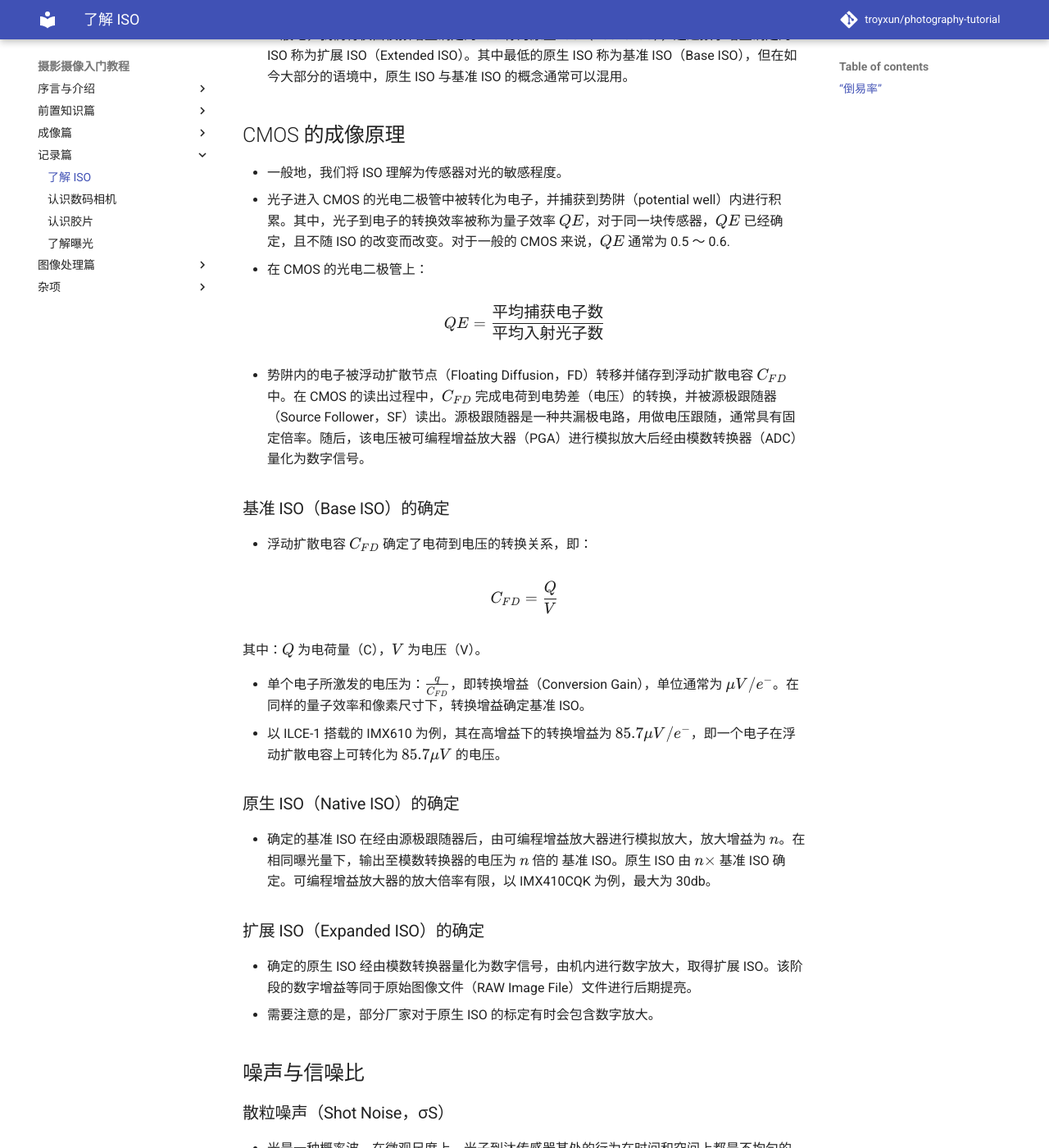
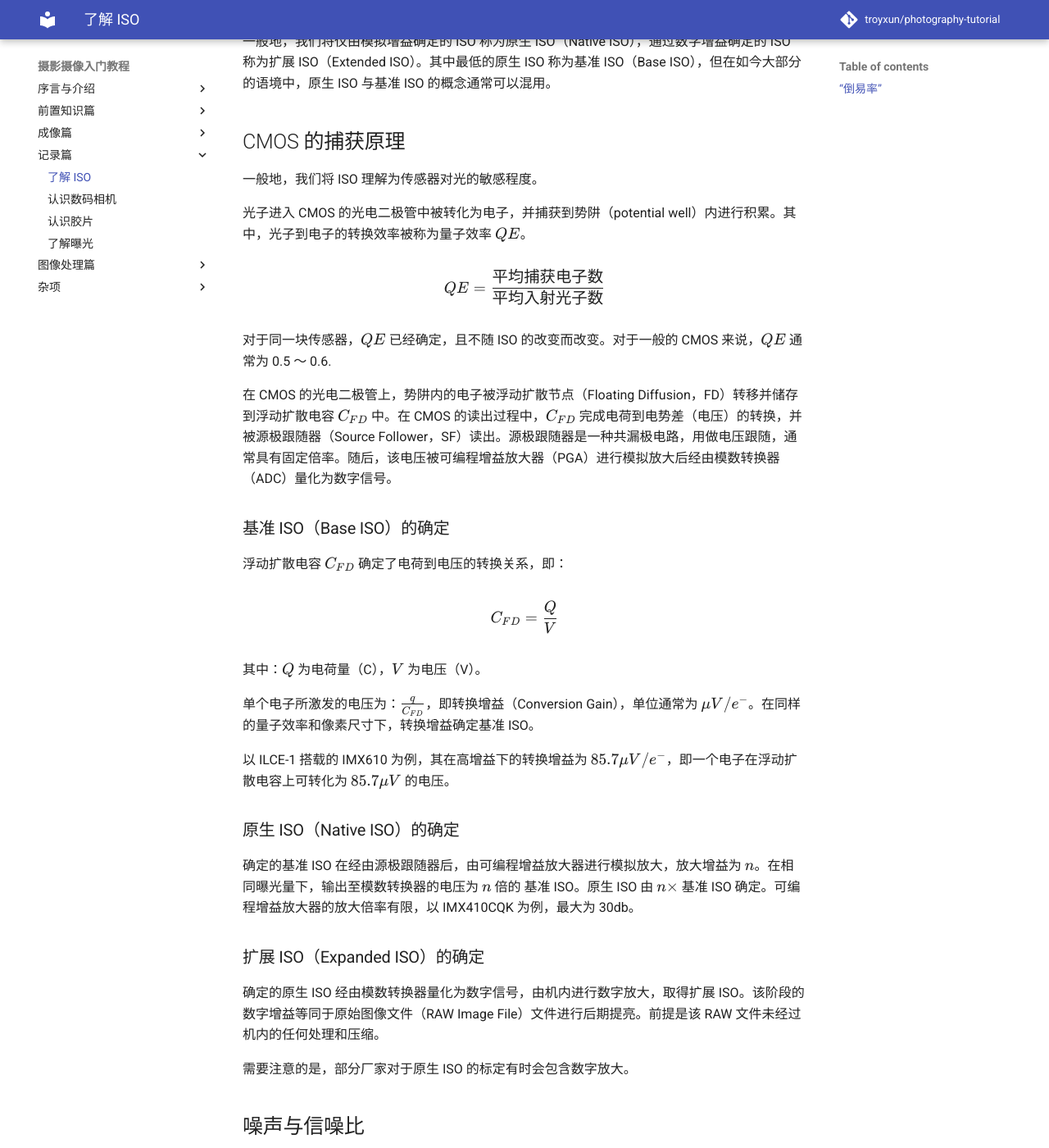
Before and after one commit to troyxun/photography-tutorial, an MkDocs documentation site: the page built from docs/iso.md, in a window 1280 px wide and 1400 px high, scrolled down 583 px. Shown: the whole window at 82% size. Built offline with MkDocs 1.6.1 and Material for MkDocs 9.7.7, drawn with Linux system fonts in a browser that asks for light colours; comment, search, counter and statistics services are not loaded; some of the changed text lies outside the part shown.

Commit message:
Modify iso.md

```diff
--- a/docs/iso.md
+++ b/docs/iso.md
@@ -13,22 +13,27 @@
 # 数码时代的感光度（ISO）
 
 ## 何为 ISO
-- ISO 的本质是增益（Gain），既可以是模拟增益，也可以是数字增益。
-- 一般地，我们将仅由模拟增益确定的 ISO 称为原生 ISO（Native ISO），通过数字增益确定的 ISO 称为扩展 ISO（Extended ISO）。其中最低的原生 ISO 称为基准 ISO（Base ISO），但在如今大部分的语境中，原生 ISO 与基准 ISO 的概念通常可以混用。
 
-## CMOS 的成像原理
-- 一般地，我们将 ISO 理解为传感器对光的敏感程度。
-- 光子进入 CMOS 的光电二极管中被转化为电子，并捕获到势阱（potential well）内进行积累。其中，光子到电子的转换效率被称为量子效率 $QE$，对于同一块传感器，$QE$ 已经确定，且不随 ISO 的改变而改变。对于一般的 CMOS 来说，$QE$ 通常为 0.5 ～ 0.6.
-- 在 CMOS 的光电二极管上：
+ISO 的本质是增益（Gain），既可以是模拟增益，也可以是数字增益。
+
+一般地，我们将仅由模拟增益确定的 ISO 称为原生 ISO（Native ISO），通过数字增益确定的 ISO 称为扩展 ISO（Extended ISO）。其中最低的原生 ISO 称为基准 ISO（Base ISO），但在如今大部分的语境中，原生 ISO 与基准 ISO 的概念通常可以混用。
+
+## CMOS 的捕获原理
+
+一般地，我们将 ISO 理解为传感器对光的敏感程度。
+
+光子进入 CMOS 的光电二极管中被转化为电子，并捕获到势阱（potential well）内进行积累。其中，光子到电子的转换效率被称为量子效率 $QE$。
 
 $$
 QE = \frac{平均捕获电子数}{平均入射光子数}
 $$
 
-- 势阱内的电子被浮动扩散节点（Floating Diffusion，FD）转移并储存到浮动扩散电容 $C_{FD}$ 中。在 CMOS 的读出过程中，$C_{FD}$ 完成电荷到电势差（电压）的转换，并被源极跟随器（Source Follower，SF）读出。源极跟随器是一种共漏极电路，用做电压跟随，通常具有固定倍率。随后，该电压被可编程增益放大器（PGA）进行模拟放大后经由模数转换器（ADC）量化为数字信号。
+对于同一块传感器，$QE$ 已经确定，且不随 ISO 的改变而改变。对于一般的 CMOS 来说，$QE$ 通常为 0.5 ～ 0.6.
+
+在 CMOS 的光电二极管上，势阱内的电子被浮动扩散节点（Floating Diffusion，FD）转移并储存到浮动扩散电容 $C_{FD}$ 中。在 CMOS 的读出过程中，$C_{FD}$ 完成电荷到电势差（电压）的转换，并被源极跟随器（Source Follower，SF）读出。源极跟随器是一种共漏极电路，用做电压跟随，通常具有固定倍率。随后，该电压被可编程增益放大器（PGA）进行模拟放大后经由模数转换器（ADC）量化为数字信号。
 
 ### 基准 ISO（Base ISO）的确定
-- 浮动扩散电容 $C_{FD}$ 确定了电荷到电压的转换关系，即：
+浮动扩散电容 $C_{FD}$ 确定了电荷到电压的转换关系，即：
 
 $$
 C_{FD} = \frac{Q}{V}
@@ -36,19 +41,25 @@ $$
 
 其中：$Q$ 为电荷量（C），$V$ 为电压（V）。
 
-- 单个电子所激发的电压为：$\frac{q}{C_{FD}}$，即转换增益（Conversion Gain），单位通常为 $\mu V/e^-$。在同样的量子效率和像素尺寸下，转换增益确定基准 ISO。
-- 以 ILCE-1 搭载的 IMX610 为例，其在高增益下的转换增益为 $85.7\mu V/e^-$，即一个电子在浮动扩散电容上可转化为 $85.7\mu V$ 的电压。
+单个电子所激发的电压为：$\frac{q}{C_{FD}}$，即转换增益（Conversion Gain），单位通常为 $\mu V/e^-$。在同样的量子效率和像素尺寸下，转换增益确定基准 ISO。
+
+以 ILCE-1 搭载的 IMX610 为例，其在高增益下的转换增益为 $85.7\mu V/e^-$，即一个电子在浮动扩散电容上可转化为 $85.7\mu V$ 的电压。
 
 ### 原生 ISO（Native ISO）的确定
-- 确定的基准 ISO 在经由源极跟随器后，由可编程增益放大器进行模拟放大，放大增益为 $n$。在相同曝光量下，输出至模数转换器的电压为 $n$ 倍的 基准 ISO。原生 ISO 由 $n ×$ 基准 ISO 确定。可编程增益放大器的放大倍率有限，以 IMX410CQK 为例，最大为 30db。
+
+确定的基准 ISO 在经由源极跟随器后，由可编程增益放大器进行模拟放大，放大增益为 $n$。在相同曝光量下，输出至模数转换器的电压为 $n$ 倍的 基准 ISO。原生 ISO 由 $n ×$ 基准 ISO 确定。可编程增益放大器的放大倍率有限，以 IMX410CQK 为例，最大为 30db。
 
 ### 扩展 ISO（Expanded ISO）的确定
-- 确定的原生 ISO 经由模数转换器量化为数字信号，由机内进行数字放大，取得扩展 ISO。该阶段的数字增益等同于原始图像文件（RAW Image File）文件进行后期提亮。
-- 需要注意的是，部分厂家对于原生 ISO 的标定有时会包含数字放大。
+
+确定的原生 ISO 经由模数转换器量化为数字信号，由机内进行数字放大，取得扩展 ISO。该阶段的数字增益等同于原始图像文件（RAW Image File）文件进行后期提亮。前提是该 RAW 文件未经过机内的任何处理和压缩。
+
+需要注意的是，部分厂家对于原生 ISO 的标定有时会包含数字放大。
 
 ## 噪声与信噪比
 ### 散粒噪声（Shot Noise，σS）
-- 光是一种概率波，在微观尺度上，光子到达传感器某处的行为在时间和空间上都是不均匀的，呈现一定概率。一定时间内光子打到传感器后的接收数量的统计规律符合均值为 $\lambda$ 的泊松分布（Poisson Distribution），其期望 $\mu = \lambda$，方差 $\sigma^2 = \lambda$，标准差 $\sigma = \sqrt{\lambda}$。
+
+光是一种概率波，在微观尺度上，光子到达传感器某处的行为在时间和空间上都是不均匀的，呈现一定概率。一定时间内光子打到传感器后的接收数量的统计规律符合均值为 $\lambda$ 的泊松分布（Poisson Distribution），其期望 $\mu = \lambda$，方差 $\sigma^2 = \lambda$，标准差 $\sigma = \sqrt{\lambda}$。
+
 - 在现有的技术条件下，读出噪声通常为几个电子的级别。在大多数情况下，**光的散粒噪声是噪点的第一大来源**。
 - 光的散粒噪声是由于光子离散特性导致的统计涨落，是与被测信号的高低水平有关的，与传感器温度无关。
 
@@ -58,56 +69,79 @@ $$
 SNR = \frac{\mu}{\sigma} = \sqrt{\lambda}
 $$
 
-- 某像素将 n 个光子转换为电子，此时散粒噪声信噪比：
+某像素将 n 个光子转换为电子，此时散粒噪声信噪比：
 
 $$
 SNR_{shot\ noise} = \frac{n}{\sqrt{n}} = \sqrt{n}
 $$
 
-- 对于散粒噪声，当捕获电子量 n 增加，标准差（噪声）以 $\sqrt{n}$ 形式增加，信噪比也以 $\sqrt{n}$ 形式增加。因此，增加进光量可以提高信噪比。
-- 对于本身光照强度低的场景，CMOS 进光量小，散粒噪声信噪比低，此时通过提高 ISO 以获得正确曝光，增益会导致图片噪点更明显。
-- 噪点的原因是低进光量，不是高 ISO。不存在所谓「ISO 越高噪点越多」。
+对于散粒噪声，当捕获电子量 n 增加，标准差（噪声）以 $\sqrt{n}$ 形式增加，信噪比也以 $\sqrt{n}$ 形式增加。因此，增加进光量可以提高信噪比。
+
+对于本身光照强度低的场景，CMOS 进光量小，散粒噪声信噪比低，此时通过提高 ISO 以获得正确曝光，增益会导致图片噪点更明显。
+
+噪点的原因是低进光量，不是高 ISO。不存在所谓「ISO 越高噪点越多」。而是因为本来的进光量就不足，这时候信噪比已经很低了，提高 ISO 只是被迫提高画面亮度，把本来就存在的噪点放大了。
 
 ### 暗散粒噪声（Dark Current Shot Noise，σD）
-- 硅片中电子的热运动会导致一些价电子随机激发至导带中形成暗电流（dark current），所以即使完全没有光子入射，传感器也会存在一定的信号输出。
-- 在曝光过程中，暗电流的随机变化即形成暗散粒噪声。暗电流变化的主要原因是电子穿过 PN 结时会遇到 PN 结的电势屏障（barrier），电子穿越屏障需要经历动能-势能-动能的转换过程，所以需要耗费一些时间。
-- 暗散粒噪声是由于电子的离散特性导致的统计涨落，在统计上服从泊松分布，与光信号的高低水平无关，但与传感器的温度有关，一般的规律是温度每升高 8°C 暗电流翻一倍。
+
+硅片中电子的热运动会导致一些价电子随机激发至导带中形成暗电流（dark current），所以即使完全没有光子入射，传感器也会存在一定的信号输出。
+
+在曝光过程中，暗电流的随机变化即形成暗散粒噪声。暗电流变化的主要原因是电子穿过 PN 结时会遇到 PN 结的电势屏障（barrier），电子穿越屏障需要经历动能-势能-动能的转换过程，所以需要耗费一些时间。
+
+暗散粒噪声是由于电子的离散特性导致的统计涨落，在统计上服从泊松分布，与光信号的高低水平无关，但与传感器的温度有关，一般的规律是温度每升高 8°C 暗电流翻一倍。
 
 ### 读出噪声（Readout Noise，σR）
-- 读出噪声是读出电路引入的噪声，即 CMOS 对信号的读出本身引入的噪声，其最大的来源是信号经由模数转换器量化之前的模拟电路部分。
-- 读出噪声是由于电路放大或数模转换导致的统计涨落
+
+读出噪声是读出电路引入的噪声，即 CMOS 对信号的读出本身引入的噪声，其最大的来源是信号经由模数转换器量化之前的模拟电路部分。
+
+读出噪声是由于电路放大或数模转换导致的统计涨落
 
 #### 前端读出噪声
-- 一般地，浮动扩散节点和源极跟随器会分别引入约 $100\mu V$ 的噪声。同时，信号传输至可编程增益放大器时也会引入传输噪声。
-- 当使用高 ISO 时，可编程增益放大器对源极跟随器的读出电压添加模拟增益，导致在可编程增益放大器之前引入的所有读出噪声也被同步放大。
-- 这一段随模拟增益放大而放大的读出噪声称为前端读出噪声。
+
+一般地，浮动扩散节点和源极跟随器会分别引入约 $100\mu V$ 的噪声。同时，信号传输至可编程增益放大器时也会引入传输噪声。
+
+当使用高 ISO 时，可编程增益放大器对源极跟随器的读出电压添加模拟增益，导致在可编程增益放大器之前引入的所有读出噪声也被同步放大。
+
+这一段随模拟增益放大而放大的读出噪声称为前端读出噪声。
 
 #### 后端读出噪声
-- 可编程增益放大器和模数转换器本身及二者的信号传输过程也会引入噪声，该部分噪声不随模拟增益的改变而改变，称为后端读出噪声。
+
+可编程增益放大器和模数转换器本身及二者的信号传输过程也会引入噪声，该部分噪声不随模拟增益的改变而改变，称为后端读出噪声。
 
 #### 量化噪声（Quantization Noise）
-- 在模数转换器中，连续变化的模拟信号采样为离散的数字信号是一个**量化**的过程。
-- 数字信号的精度总是有限的，通常为 10bit 至 14bit，幅值位于两个相邻数字之间的模拟信号会四舍五入到最接近的数值，该过程一定是不完美的，引发的误差称为量化误差，引入量化噪声。
-- 量化噪声在原始图像文件中的反映通常为固定的几个 bit，可以通过提高模数转换器的量化精度（bit 数）降低量化噪声。如 IMX455AQK-K 采用的 16bit 模数转换器。
+
+在模数转换器中，连续变化的模拟信号采样为离散的数字信号是一个**量化**的过程。
+
+数字信号的精度总是有限的，通常为 10bit 至 14bit，幅值位于两个相邻数字之间的模拟信号会四舍五入到最接近的数值，该过程一定是不完美的，引发的误差称为量化误差，引入量化噪声。
+
+量化噪声在原始图像文件中的反映通常为固定的几个 bit，可以通过提高模数转换器的量化精度（bit 数）降低量化噪声。如 IMX455AQK-K 采用的 16bit 模数转换器。
 
 ### 热噪声（kT/C Noise）
-- 成像过程中随着曝光时间的延长，CMOS 产热引入的噪声称为热噪声（kT/C Noise）。
-- 卷帘曝光方式需要在先对势阱复位，将势阱中自由积累的电荷全部释放，为后续的读出准备。但是由于暗电流的存在，每次复位后都会残留一些大小随机的噪声信号，即复位噪声(σr)，其大小与像素结构、芯片温度、PN 结电容有关，因此也称为热噪声（kT/C Noise）。
+
+成像过程中随着曝光时间的延长，CMOS 产热引入的噪声称为热噪声（kT/C Noise）。
+
+卷帘曝光方式需要在先对势阱复位，将势阱中自由积累的电荷全部释放，为后续的读出准备。但是由于暗电流的存在，每次复位后都会残留一些大小随机的噪声信号，即复位噪声(σr)，其大小与像素结构、芯片温度、PN 结电容有关，因此也称为热噪声（kT/C Noise）。
 
 ### 固定模式噪声（Fixed Pattern Noise，FPN）
-- 由于不同像素间的空间不均匀性引入的噪声称为固定模式噪声（Fixed Pattern Noise，FPN）。固定模式噪声是固定不变的，与信号高低水平和传感器温度无关，因此可以通过标定的方法减除，在计算噪声时可忽略该项。另外，坏像素、瑕疵像素也可以视为一种固定模式噪声。
-- 黑场中固定模式噪声趋同，部分摄影机可通过调整黑平衡重新标定固定模式噪声。
+
+由于不同像素间的空间不均匀性引入的噪声称为固定模式噪声（Fixed Pattern Noise，FPN）。固定模式噪声是固定不变的，与信号高低水平和传感器温度无关，因此可以通过标定的方法减除，在计算噪声时可忽略该项。另外，坏像素、瑕疵像素也可以视为一种固定模式噪声。
+
+黑场中固定模式噪声趋同，部分摄影机可通过调整黑平衡重新标定固定模式噪声。
+
+- 对于含有快门的照相机和摄像机，黑平衡标定往往会定期自动进行。
+- 对于无快门的摄像机，黑平衡标定往往需要手动进行，或相机提示用户安装镜头盖后进行。
 
 ## 动态范围与信噪比
 ### 饱和阱容（Full Well Capacity）
-- 像素的势阱（potential well）内达到饱和时最大能容纳的电子数量称为饱和阱容（Full Well Capacity）。
-- 在浮动扩散电容中，给定允许的最大电压摆幅 $V$，可得最大电荷量：
+
+像素的势阱（potential well）内达到饱和时最大能容纳的电子数量称为饱和阱容（Full Well Capacity）。
+
+在浮动扩散电容中，给定允许的最大电压摆幅 $V$，可得最大电荷量：
 
 $$
 Q = V × C_{FD}
 $$
 
-- 最大电子数量（饱和阱容）：
+最大电子数量（饱和阱容）：
 
 $$
 n = \frac{Q}{q} = V × C_{FD}
@@ -115,30 +149,33 @@ $$
 
 其中：$q$ 为基本电荷量。
 
-- 饱和阱容的精确定义是利用 PD 的饱和计算，但对于 Pinned Photodiode，一般 FD 比 PD 容值小。下文会提到双增益切换饱和阱容是依靠切换 FD 的 $C_{FD}$。
+饱和阱容的精确定义是利用 PD 的饱和计算，但对于 Pinned Photodiode，一般 FD 比 PD 容值小。下文会提到双增益切换饱和阱容是依靠切换 FD 的 $C_{FD}$。
 
 ### 动态范围（Dynamic Range，DR）
-- 没有信号输入时 CMOS 本身引入的噪声称为**底噪（Noise Floor）**或零输入响应，通常可以近似为读出噪声。
-- 最大动态范围是最大值与最小值的比值，即饱和阱容与底噪的比值：
+
+没有信号输入时 CMOS 本身引入的噪声称为**底噪（Noise Floor）**或零输入响应，通常可以近似为读出噪声。
+
+最大动态范围是最大值与最小值的比值，即饱和阱容与底噪的比值：
 
 $$
 DR_{\max} = \frac{\max}{\min} = \frac{FWC}{Noice\ Floor}
 $$
 
-- 最大动态范围通常用「档」来表示，2 倍即为 1 挡（EV），可得：
+最大动态范围通常用「档」来表示，2 倍即为 1 挡（EV），可得：
 
 $$
 DR_{\max} = \frac{\max}{\min} = \frac{FWC}{Noice\ Floor} = \log_2(\frac{FWC}{Noice\ Floor})
 $$
 
 ### 最大信噪比
-- 相比于散粒噪声，现代传感器的读出噪声可以忽略。通常使用 18% 的中灰，即饱和阱容的 18% 的散粒信噪比计算，最大信噪比可近似为：
+
+相比于散粒噪声，现代传感器的读出噪声可以忽略。通常使用 18% 的中灰，即饱和阱容的 18% 的散粒信噪比计算，最大信噪比可近似为：
 
 $$
 SNR_{\max} \approx SNR_{shot\ noise} = \frac{FWC}{\sqrt{FWC}} = \sqrt{FWC}
 $$
 
-- 以 db 表示为：
+以 db 表示为：
 
 $$
 SNR_{\max} \approx SNR_{shot\ noise} = \frac{FWC}{\sqrt{FWC}} = \sqrt{FWC} = 20\log_{10}\sqrt{FWC}
```
